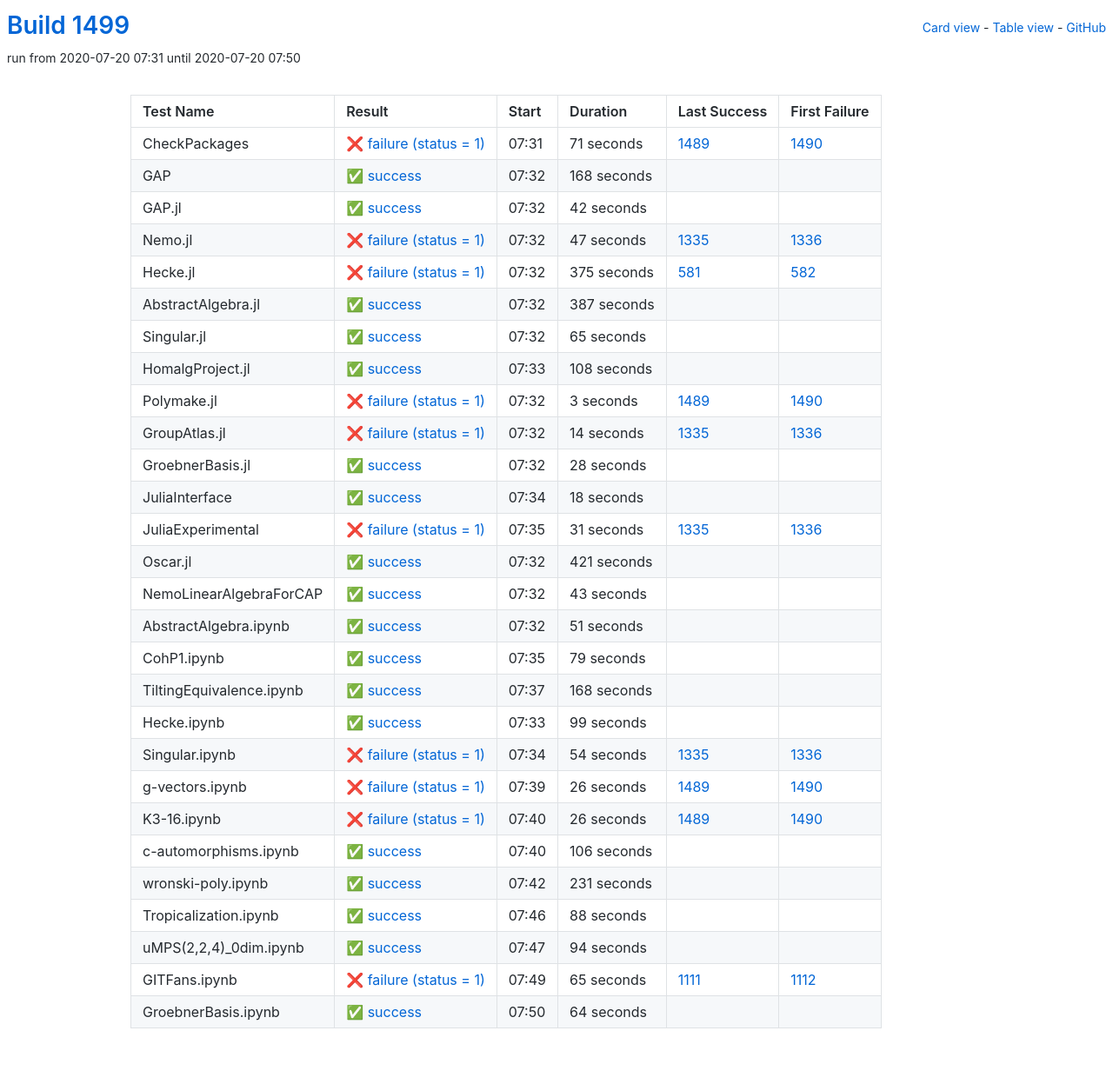
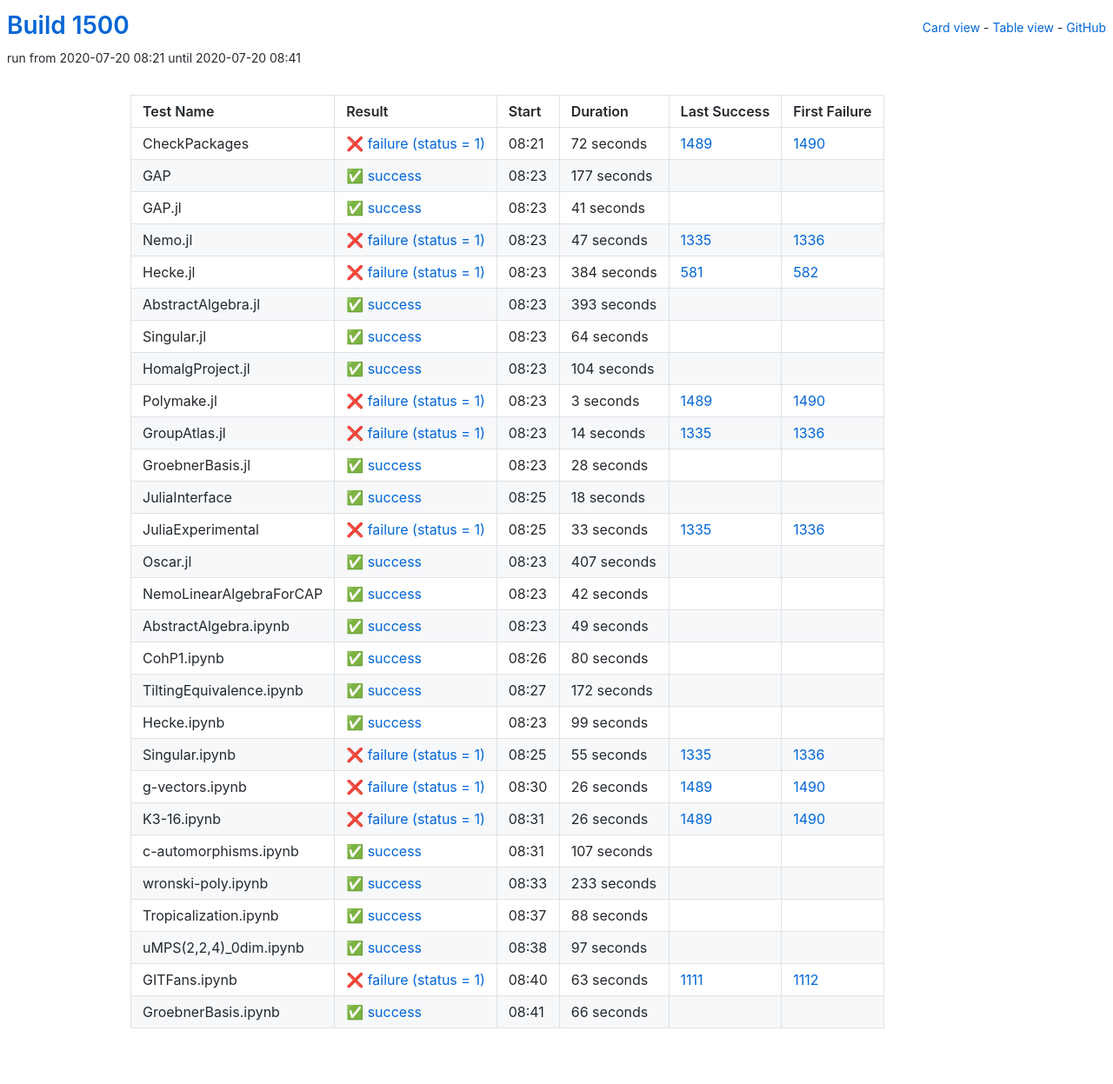
Before and after one commit to oscar-system/oscar-ci-status-1.4, a Jekyll site: the page built from table.html, in a window 1280 px wide. Shown: the whole page at 87% size. Built offline with Jekyll 4.4.1, drawn with Linux system fonts in a browser that asks for light colours.

Commit message:
Build #1500

```diff
--- a/_data/ci.yml
+++ b/_data/ci.yml
@@ -1,6 +1,6 @@
 ---
-build: 1499
-build_url: https://oscarci.mathematik.uni-kl.de/job/oscar-julia-1.4/1499/
+build: 1500
+build_url: https://oscarci.mathematik.uni-kl.de/job/oscar-julia-1.4/1500/
 job: oscar-julia-1.4
 organization: oscar-system
 repo: oscar-ci-status-1.4
@@ -8,44 +8,44 @@ repourl: https://github.com/oscar-system/oscar-ci-status-1.4
 tests:
 - name: CheckPackages
   id: checkpackages
-  log: https://oscarci.mathematik.uni-kl.de/job/oscar-julia-1.4/1499/artifact/logs/build-1499/CheckPackages.log
-  start: 2020-07-20 07:31
+  log: https://oscarci.mathematik.uni-kl.de/job/oscar-julia-1.4/1500/artifact/logs/build-1500/CheckPackages.log
+  start: 2020-07-20 08:21
   success: false
   exitcode: 1
   status: failure
-  duration: 71
+  duration: 72
   last_success: 1489
   last_success_url: https://oscarci.mathematik.uni-kl.de/job/oscar-julia-1.4/1489/
   first_failure: 1490
   first_failure_url: https://oscarci.mathematik.uni-kl.de/job/oscar-julia-1.4/1490/
 - name: GAP
   id: gap
-  log: https://oscarci.mathematik.uni-kl.de/job/oscar-julia-1.4/1499/artifact/logs/build-1499/GAP.log
-  start: 2020-07-20 07:32
+  log: https://oscarci.mathematik.uni-kl.de/job/oscar-julia-1.4/1500/artifact/logs/build-1500/GAP.log
+  start: 2020-07-20 08:23
   success: true
   exitcode: 0
   status: success
-  duration: 168
+  duration: 177
   last_success: false
   last_success_url:
   first_failure: false
   first_failure_url:
 - name: GAP.jl
   id: gap-jl
-  log: https://oscarci.mathematik.uni-kl.de/job/oscar-julia-1.4/1499/artifact/logs/build-1499/GAP.jl.log
-  start: 2020-07-20 07:32
+  log: https://oscarci.mathematik.uni-kl.de/job/oscar-julia-1.4/1500/artifact/logs/build-1500/GAP.jl.log
+  start: 2020-07-20 08:23
   success: true
   exitcode: 0
   status: success
-  duration: 42
+  duration: 41
   last_success: false
   last_success_url:
   first_failure: false
   first_failure_url:
 - name: Nemo.jl
   id: nemo-jl
-  log: https://oscarci.mathematik.uni-kl.de/job/oscar-julia-1.4/1499/artifact/logs/build-1499/Nemo.jl.log
-  start: 2020-07-20 07:32
+  log: https://oscarci.mathematik.uni-kl.de/job/oscar-julia-1.4/1500/artifact/logs/build-1500/Nemo.jl.log
+  start: 2020-07-20 08:23
   success: false
   exitcode: 1
   status: failure
@@ -56,56 +56,56 @@ tests:
   first_failure_url: https://oscarci.mathematik.uni-kl.de/job/oscar-julia-1.4/1336/
 - name: Hecke.jl
   id: hecke-jl
-  log: https://oscarci.mathematik.uni-kl.de/job/oscar-julia-1.4/1499/artifact/logs/build-1499/Hecke.jl.log
-  start: 2020-07-20 07:32
+  log: https://oscarci.mathematik.uni-kl.de/job/oscar-julia-1.4/1500/artifact/logs/build-1500/Hecke.jl.log
+  start: 2020-07-20 08:23
   success: false
   exitcode: 1
   status: failure
-  duration: 375
+  duration: 384
   last_success: 581
   last_success_url: https://oscarci.mathematik.uni-kl.de/job/oscar-julia-1.4/581/
   first_failure: 582
   first_failure_url: https://oscarci.mathematik.uni-kl.de/job/oscar-julia-1.4/582/
 - name: AbstractAlgebra.jl
   id: abstractalgebra-jl
-  log: https://oscarci.mathematik.uni-kl.de/job/oscar-julia-1.4/1499/artifact/logs/build-1499/AbstractAlgebra.jl.log
-  start: 2020-07-20 07:32
+  log: https://oscarci.mathematik.uni-kl.de/job/oscar-julia-1.4/1500/artifact/logs/build-1500/AbstractAlgebra.jl.log
+  start: 2020-07-20 08:23
   success: true
   exitcode: 0
   status: success
-  duration: 387
+  duration: 393
   last_success: false
   last_success_url:
   first_failure: false
   first_failure_url:
 - name: Singular.jl
   id: singular-jl
-  log: https://oscarci.mathematik.uni-kl.de/job/oscar-julia-1.4/1499/artifact/logs/build-1499/Singular.jl.log
-  start: 2020-07-20 07:32
+  log: https://oscarci.mathematik.uni-kl.de/job/oscar-julia-1.4/1500/artifact/logs/build-1500/Singular.jl.log
+  start: 2020-07-20 08:23
   success: true
   exitcode: 0
   status: success
-  duration: 65
+  duration: 64
   last_success: false
   last_success_url:
   first_failure: false
   first_failure_url:
 - name: HomalgProject.jl
   id: homalgproject-jl
-  log: https://oscarci.mathematik.uni-kl.de/job/oscar-julia-1.4/1499/artifact/logs/build-1499/HomalgProject.jl.log
-  start: 2020-07-20 07:33
+  log: https://oscarci.mathematik.uni-kl.de/job/oscar-julia-1.4/1500/artifact/logs/build-1500/HomalgProject.jl.log
+  start: 2020-07-20 08:23
   success: true
   exitcode: 0
   status: success
-  duration: 108
+  duration: 104
   last_success: false
   last_success_url:
   first_failure: false
   first_failure_url:
 - name: Polymake.jl
   id: polymake-jl
-  log: https://oscarci.mathematik.uni-kl.de/job/oscar-julia-1.4/1499/artifact/logs/build-1499/Polymake.jl.log
-  start: 2020-07-20 07:32
+  log: https://oscarci.mathematik.uni-kl.de/job/oscar-julia-1.4/1500/artifact/logs/build-1500/Polymake.jl.log
+  start: 2020-07-20 08:23
   success: false
   exitcode: 1
   status: failure
@@ -116,8 +116,8 @@ tests:
   first_failure_url: https://oscarci.mathematik.uni-kl.de/job/oscar-julia-1.4/1490/
 - name: GroupAtlas.jl
   id: groupatlas-jl
-  log: https://oscarci.mathematik.uni-kl.de/job/oscar-julia-1.4/1499/artifact/logs/build-1499/GroupAtlas.jl.log
-  start: 2020-07-20 07:32
+  log: https://oscarci.mathematik.uni-kl.de/job/oscar-julia-1.4/1500/artifact/logs/build-1500/GroupAtlas.jl.log
+  start: 2020-07-20 08:23
   success: false
   exitcode: 1
   status: failure
@@ -128,8 +128,8 @@ tests:
   first_failure_url: https://oscarci.mathematik.uni-kl.de/job/oscar-julia-1.4/1336/
 - name: GroebnerBasis.jl
   id: groebnerbasis-jl
-  log: https://oscarci.mathematik.uni-kl.de/job/oscar-julia-1.4/1499/artifact/logs/build-1499/GroebnerBasis.jl.log
-  start: 2020-07-20 07:32
+  log: https://oscarci.mathematik.uni-kl.de/job/oscar-julia-1.4/1500/artifact/logs/build-1500/GroebnerBasis.jl.log
+  start: 2020-07-20 08:23
   success: true
   exitcode: 0
   status: success
@@ -140,8 +140,8 @@ tests:
   first_failure_url:
 - name: JuliaInterface
   id: juliainterface
-  log: https://oscarci.mathematik.uni-kl.de/job/oscar-julia-1.4/1499/artifact/logs/build-1499/JuliaInterface.log
-  start: 2020-07-20 07:34
+  log: https://oscarci.mathematik.uni-kl.de/job/oscar-julia-1.4/1500/artifact/logs/build-1500/JuliaInterface.log
+  start: 2020-07-20 08:25
   success: true
   exitcode: 0
   status: success
@@ -152,80 +152,80 @@ tests:
   first_failure_url:
 - name: JuliaExperimental
   id: juliaexperimental
-  log: https://oscarci.mathematik.uni-kl.de/job/oscar-julia-1.4/1499/artifact/logs/build-1499/JuliaExperimental.log
-  start: 2020-07-20 07:35
+  log: https://oscarci.mathematik.uni-kl.de/job/oscar-julia-1.4/1500/artifact/logs/build-1500/JuliaExperimental.log
+  start: 2020-07-20 08:25
   success: false
   exitcode: 1
   status: failure
-  duration: 31
+  duration: 33
   last_success: 1335
   last_success_url: https://oscarci.mathematik.uni-kl.de/job/oscar-julia-1.4/1335/
   first_failure: 1336
   first_failure_url: https://oscarci.mathematik.uni-kl.de/job/oscar-julia-1.4/1336/
 - name: Oscar.jl
   id: oscar-jl
-  log: https://oscarci.mathematik.uni-kl.de/job/oscar-julia-1.4/1499/artifact/logs/build-1499/Oscar.jl.log
-  start: 2020-07-20 07:32
+  log: https://oscarci.mathematik.uni-kl.de/job/oscar-julia-1.4/1500/artifact/logs/build-1500/Oscar.jl.log
+  start: 2020-07-20 08:23
   success: true
   exitcode: 0
   status: success
-  duration: 421
+  duration: 407
   last_success: false
   last_success_url:
   first_failure: false
   first_failure_url:
 - name: NemoLinearAlgebraForCAP
   id: nemolinearalgebraforcap
-  log: https://oscarci.mathematik.uni-kl.de/job/oscar-julia-1.4/1499/artifact/logs/build-1499/NemoLinearAlgebraForCAP.log
-  start: 2020-07-20 07:32
+  log: https://oscarci.mathematik.uni-kl.de/job/oscar-julia-1.4/1500/artifact/logs/build-1500/NemoLinearAlgebraForCAP.log
+  start: 2020-07-20 08:23
   success: true
   exitcode: 0
   status: success
-  duration: 43
+  duration: 42
   last_success: false
   last_success_url:
   first_failure: false
   first_failure_url:
 - name: AbstractAlgebra.ipynb
   id: abstractalgebra-ipynb
-  log: https://oscarci.mathematik.uni-kl.de/job/oscar-julia-1.4/1499/artifact/logs/build-1499/AbstractAlgebra.ipynb.log
-  start: 2020-07-20 07:32
+  log: https://oscarci.mathematik.uni-kl.de/job/oscar-julia-1.4/1500/artifact/logs/build-1500/AbstractAlgebra.ipynb.log
+  start: 2020-07-20 08:23
   success: true
   exitcode: 0
   status: success
-  duration: 51
+  duration: 49
   last_success: false
   last_success_url:
   first_failure: false
   first_failure_url:
 - name: CohP1.ipynb
   id: cohp1-ipynb
-  log: https://oscarci.mathematik.uni-kl.de/job/oscar-julia-1.4/1499/artifact/logs/build-1499/CohP1.ipynb.log
-  start: 2020-07-20 07:35
+  log: https://oscarci.mathematik.uni-kl.de/job/oscar-julia-1.4/1500/artifact/logs/build-1500/CohP1.ipynb.log
+  start: 2020-07-20 08:26
   success: true
   exitcode: 0
   status: success
-  duration: 79
+  duration: 80
   last_success: false
   last_success_url:
   first_failure: false
   first_failure_url:
 - name: TiltingEquivalence.ipynb
   id: tiltingequivalence-ipynb
-  log: https://oscarci.mathematik.uni-kl.de/job/oscar-julia-1.4/1499/artifact/logs/build-1499/TiltingEquivalence.ipynb.log
-  start: 2020-07-20 07:37
+  log: https://oscarci.mathematik.uni-kl.de/job/oscar-julia-1.4/1500/artifact/logs/build-1500/TiltingEquivalence.ipynb.log
+  start: 2020-07-20 08:27
   success: true
   exitcode: 0
   status: success
-  duration: 168
+  duration: 172
   last_success: false
   last_success_url:
   first_failure: false
   first_failure_url:
 - name: Hecke.ipynb
   id: hecke-ipynb
-  log: https://oscarci.mathematik.uni-kl.de/job/oscar-julia-1.4/1499/artifact/logs/build-1499/Hecke.ipynb.log
-  start: 2020-07-20 07:33
+  log: https://oscarci.mathematik.uni-kl.de/job/oscar-julia-1.4/1500/artifact/logs/build-1500/Hecke.ipynb.log
+  start: 2020-07-20 08:23
   success: true
   exitcode: 0
   status: success
@@ -236,20 +236,20 @@ tests:
   first_failure_url:
 - name: Singular.ipynb
   id: singular-ipynb
-  log: https://oscarci.mathematik.uni-kl.de/job/oscar-julia-1.4/1499/artifact/logs/build-1499/Singular.ipynb.log
-  start: 2020-07-20 07:34
+  log: https://oscarci.mathematik.uni-kl.de/job/oscar-julia-1.4/1500/artifact/logs/build-1500/Singular.ipynb.log
+  start: 2020-07-20 08:25
   success: false
   exitcode: 1
   status: failure
-  duration: 54
+  duration: 55
   last_success: 1335
   last_success_url: https://oscarci.mathematik.uni-kl.de/job/oscar-julia-1.4/1335/
   first_failure: 1336
   first_failure_url: https://oscarci.mathematik.uni-kl.de/job/oscar-julia-1.4/1336/
 - name: g-vectors.ipynb
   id: g-vectors-ipynb
-  log: https://oscarci.mathematik.uni-kl.de/job/oscar-julia-1.4/1499/artifact/logs/build-1499/g-vectors.ipynb.log
-  start: 2020-07-20 07:39
+  log: https://oscarci.mathematik.uni-kl.de/job/oscar-julia-1.4/1500/artifact/logs/build-1500/g-vectors.ipynb.log
+  start: 2020-07-20 08:30
   success: false
   exitcode: 1
   status: failure
@@ -260,8 +260,8 @@ tests:
   first_failure_url: https://oscarci.mathematik.uni-kl.de/job/oscar-julia-1.4/1490/
 - name: K3-16.ipynb
   id: k3-16-ipynb
-  log: https://oscarci.mathematik.uni-kl.de/job/oscar-julia-1.4/1499/artifact/logs/build-1499/K3-16.ipynb.log
-  start: 2020-07-20 07:40
+  log: https://oscarci.mathematik.uni-kl.de/job/oscar-julia-1.4/1500/artifact/logs/build-1500/K3-16.ipynb.log
+  start: 2020-07-20 08:31
   success: false
   exitcode: 1
   status: failure
@@ -272,32 +272,32 @@ tests:
   first_failure_url: https://oscarci.mathematik.uni-kl.de/job/oscar-julia-1.4/1490/
 - name: c-automorphisms.ipynb
   id: c-automorphisms-ipynb
-  log: https://oscarci.mathematik.uni-kl.de/job/oscar-julia-1.4/1499/artifact/logs/build-1499/c-automorphisms.ipynb.log
-  start: 2020-07-20 07:40
+  log: https://oscarci.mathematik.uni-kl.de/job/oscar-julia-1.4/1500/artifact/logs/build-1500/c-automorphisms.ipynb.log
+  start: 2020-07-20 08:31
   success: true
   exitcode: 0
   status: success
-  duration: 106
+  duration: 107
   last_success: false
   last_success_url:
   first_failure: false
   first_failure_url:
 - name: wronski-poly.ipynb
   id: wronski-poly-ipynb
-  log: https://oscarci.mathematik.uni-kl.de/job/oscar-julia-1.4/1499/artifact/logs/build-1499/wronski-poly.ipynb.log
-  start: 2020-07-20 07:42
+  log: https://oscarci.mathematik.uni-kl.de/job/oscar-julia-1.4/1500/artifact/logs/build-1500/wronski-poly.ipynb.log
+  start: 2020-07-20 08:33
   success: true
   exitcode: 0
   status: success
-  duration: 231
+  duration: 233
   last_success: false
   last_success_url:
   first_failure: false
   first_failure_url:
 - name: Tropicalization.ipynb
   id: tropicalization-ipynb
-  log: https://oscarci.mathematik.uni-kl.de/job/oscar-julia-1.4/1499/artifact/logs/build-1499/Tropicalization.ipynb.log
-  start: 2020-07-20 07:46
+  log: https://oscarci.mathematik.uni-kl.de/job/oscar-julia-1.4/1500/artifact/logs/build-1500/Tropicalization.ipynb.log
+  start: 2020-07-20 08:37
   success: true
   exitcode: 0
   status: success
@@ -308,36 +308,36 @@ tests:
   first_failure_url:
 - name: uMPS(2,2,4)_0dim.ipynb
   id: umps-2-2-4-0dim-ipynb
-  log: https://oscarci.mathematik.uni-kl.de/job/oscar-julia-1.4/1499/artifact/logs/build-1499/uMPS-2-2-4-_0dim.ipynb.log
-  start: 2020-07-20 07:47
+  log: https://oscarci.mathematik.uni-kl.de/job/oscar-julia-1.4/1500/artifact/logs/build-1500/uMPS-2-2-4-_0dim.ipynb.log
+  start: 2020-07-20 08:38
   success: true
   exitcode: 0
   status: success
-  duration: 94
+  duration: 97
   last_success: false
   last_success_url:
   first_failure: false
   first_failure_url:
 - name: GITFans.ipynb
   id: gitfans-ipynb
-  log: https://oscarci.mathematik.uni-kl.de/job/oscar-julia-1.4/1499/artifact/logs/build-1499/GITFans.ipynb.log
-  start: 2020-07-20 07:49
+  log: https://oscarci.mathematik.uni-kl.de/job/oscar-julia-1.4/1500/artifact/logs/build-1500/GITFans.ipynb.log
+  start: 2020-07-20 08:40
   success: false
   exitcode: 1
   status: failure
-  duration: 65
+  duration: 63
   last_success: 1111
   last_success_url: https://oscarci.mathematik.uni-kl.de/job/oscar-julia-1.4/1111/
   first_failure: 1112
   first_failure_url: https://oscarci.mathematik.uni-kl.de/job/oscar-julia-1.4/1112/
 - name: GroebnerBasis.ipynb
   id: groebnerbasis-ipynb
-  log: https://oscarci.mathematik.uni-kl.de/job/oscar-julia-1.4/1499/artifact/logs/build-1499/GroebnerBasis.ipynb.log
-  start: 2020-07-20 07:50
+  log: https://oscarci.mathematik.uni-kl.de/job/oscar-julia-1.4/1500/artifact/logs/build-1500/GroebnerBasis.ipynb.log
+  start: 2020-07-20 08:41
   success: true
   exitcode: 0
   status: success
-  duration: 64
+  duration: 66
   last_success: false
   last_success_url:
   first_failure: false
```
Also changed, not shown: README.md.
